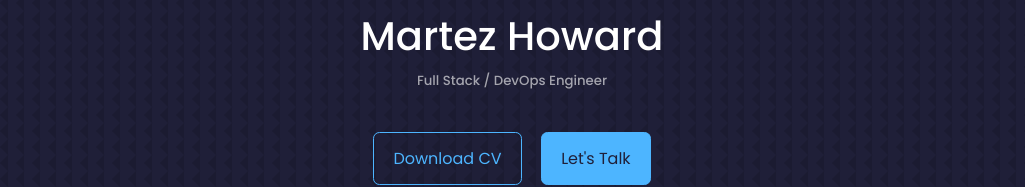
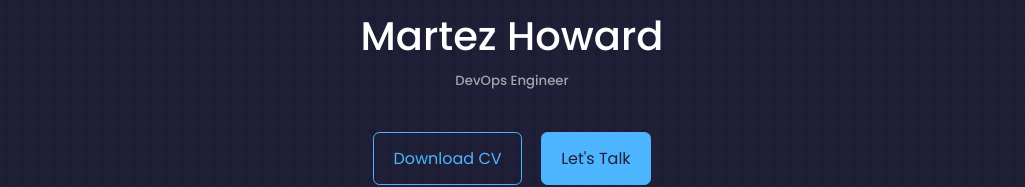
Before and after one commit to dizthewize/portfolio_2022, a React (Vite) app: page / in a window 1280 px wide. Shown: the part 133-320 px from the top of the page, without its empty margins (128-1153 px from the left). Built offline with nearby package versions, Linux system fonts and the light colour scheme.

Commit message:
update header text

```diff
--- a/src/components/header/Header.jsx
+++ b/src/components/header/Header.jsx
@@ -10,7 +10,7 @@
       <div className="container header__container">
         <h5>Hello I'm</h5>
         <h1>Martez Howard</h1>
-        <h5 className="text-light">Full Stack / DevOps Engineer</h5>
+        <h5 className="text-light">DevOps Engineer</h5>
         <CTA />
         <HeaderSocial />
 
```
Also changed, not shown: 1 other file (tests, documents, lock files or other folders).
